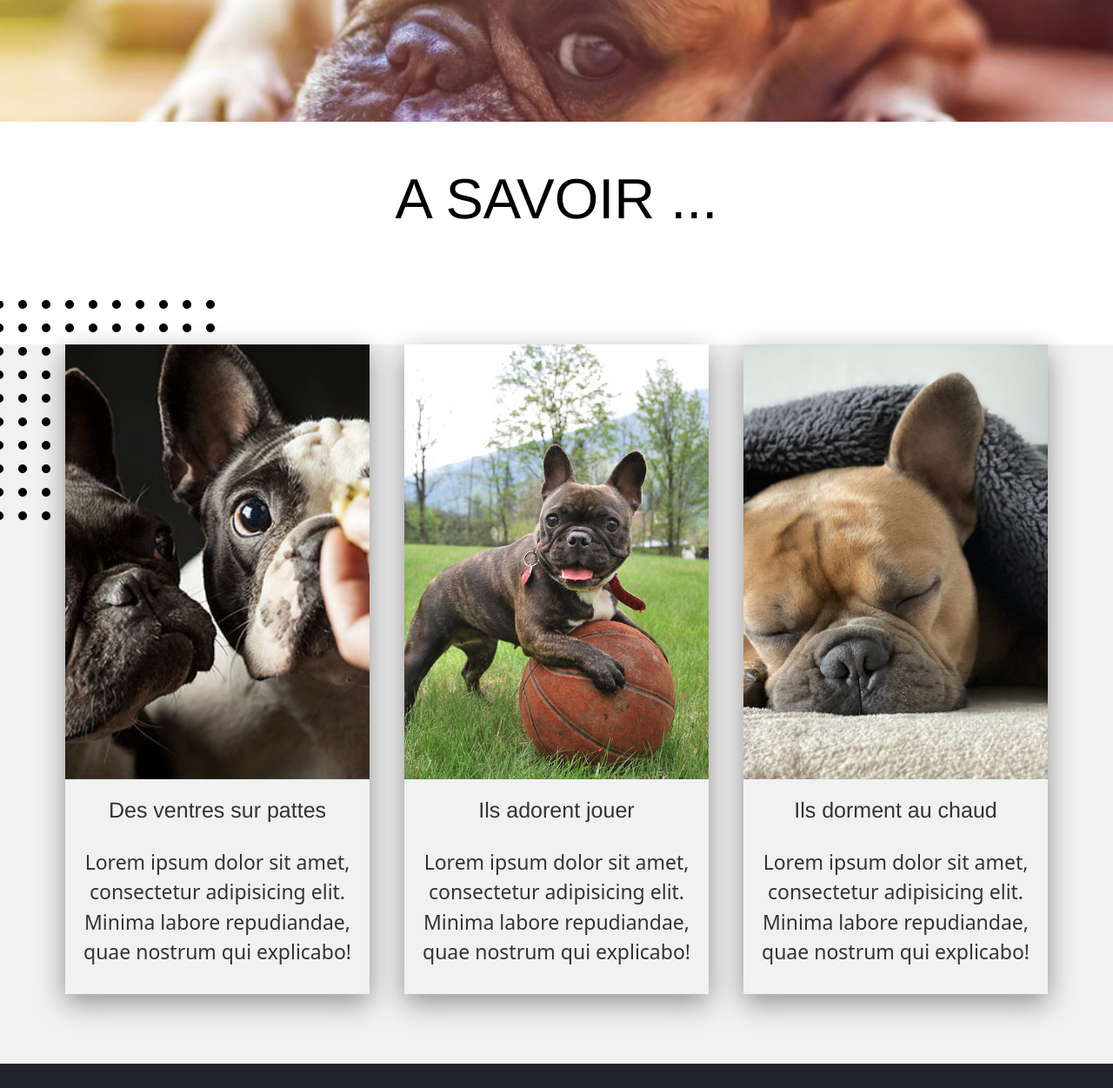
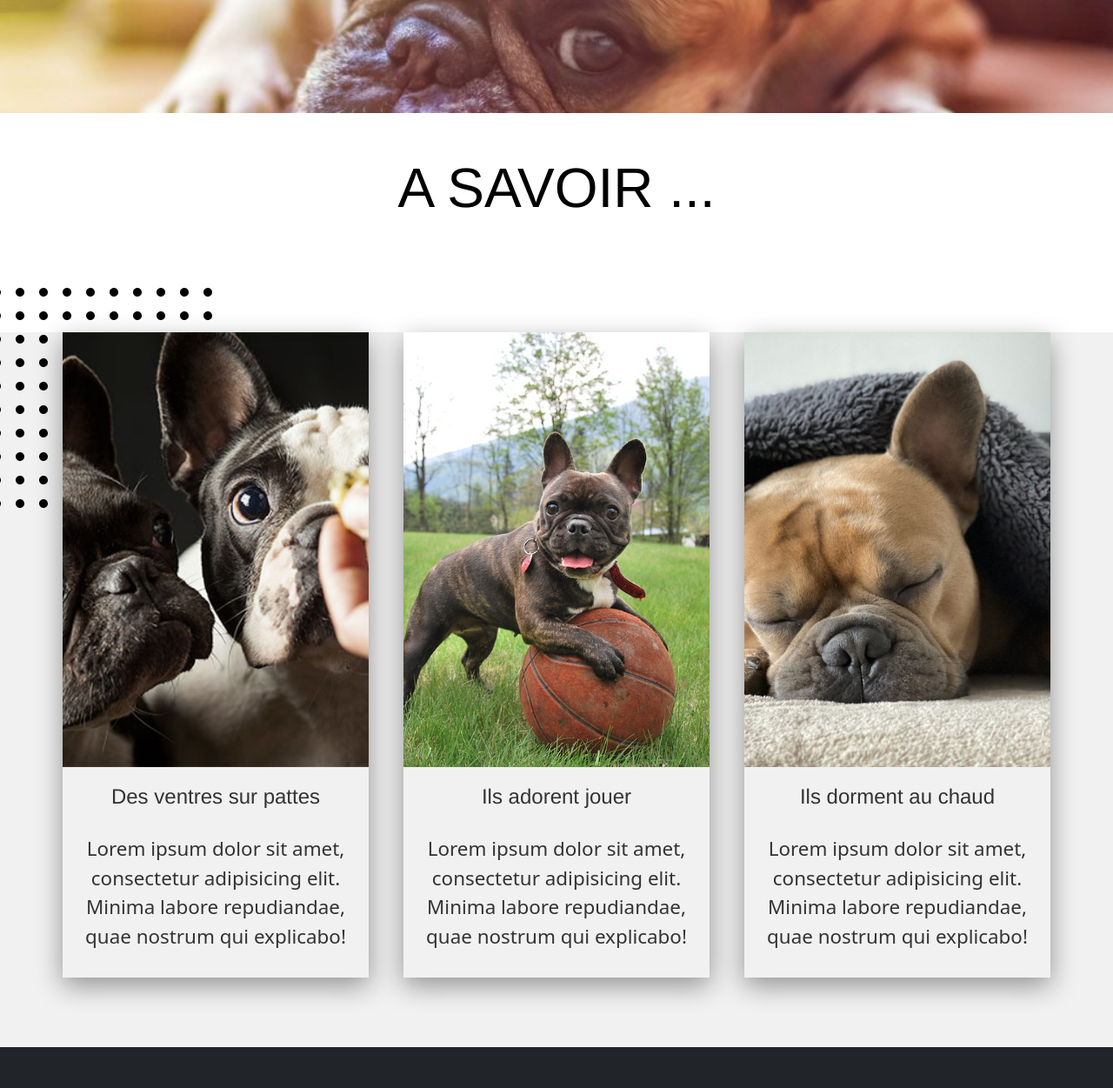
Before and after one commit to SebG2RD/les-bulldogs, a plain HTML site: page index.html in a window 1280 px wide. Shown: the part 380-1631 px from the top of the page at 87% size. Drawn offline with nearby package versions, Linux system fonts and the light colour scheme.

Commit message:
Optimisation

```diff
--- a/assets/style.css
+++ b/assets/style.css
@@ -6,20 +6,20 @@ h1, h2, h3, .titre-section {
     font-family: Montserrat, Helvetica, sans-serif;
 }
 .logo {
-    width: 3.125rem;
-    width: 3.125rem;
+    width: 3rem;
+    width: 3rem;
 }
 .banniere-dog {
     background: url('../assets/img/bulldog_banniere.jpg') center/cover;
 }
 .presentation {
-    padding: 6.25rem 0.625rem;
+    padding: 6rem 0.6rem;
 }
 .titre-section {
     color: #000;
     text-align: center;
-    font-size: 4.063rem;
-    padding: 3.125rem 1.25rem 7.5rem;
+    font-size: 4rem;
+    padding: 3rem 1.25rem 7.5rem;
     font-family: Montserrat, Helvetica, sans-serif;
 }
 .info {
@@ -32,10 +32,10 @@ h1, h2, h3, .titre-section {
     position: relative;
 }
 .info-card {
-    width: 21.875rem;
+    width: 22rem;
     height: auto;
-    margin: 0 1.25rem 80px;
-    box-shadow: 0 10px 30px rgba(0, 0, 0, 0.4);
+    margin: 0 1.25rem 5rem;
+    box-shadow: 0 0.6rem 1.8rem rgba(0, 0, 0, 0.4);
     position: relative;
     z-index: 1;
 }
@@ -54,14 +54,14 @@ h1, h2, h3, .titre-section {
 .info-card h2 {
     color: #333;
     text-align: center;
-    font-size: 1.563rem;
-    padding: 1.25rem 0.313rem;
+    font-size: 1.5rem;
+    padding: 1.25rem 0.3rem;
 }
 .info-card p {
     color: #333;
     text-align: center;
-    font-size: 1.438rem;
-    padding: 0 0.313rem 0.938rem;
+    font-size: 1.4rem;
+    padding: 0 0.313rem 0.9rem;
 }
 .Evenements {
     display: flex;
@@ -80,7 +80,7 @@ h1, h2, h3, .titre-section {
 .colonneEvenements p {
     font-size: 1.2rem;
     width: 70%;
-    margin: 0 auto 1.875rem;
+    margin: 0 auto 1.8rem;
 }
 .parallax {
     background-image: url(../assets/img/image-parallax.jpg);
@@ -113,6 +113,6 @@ h1, h2, h3, .titre-section {
         margin-bottom: 1.25rem;
     }
     .parallax-txt {
-        font-size: 4.375rem;
+        font-size: 4rem;
     }
 }
```
